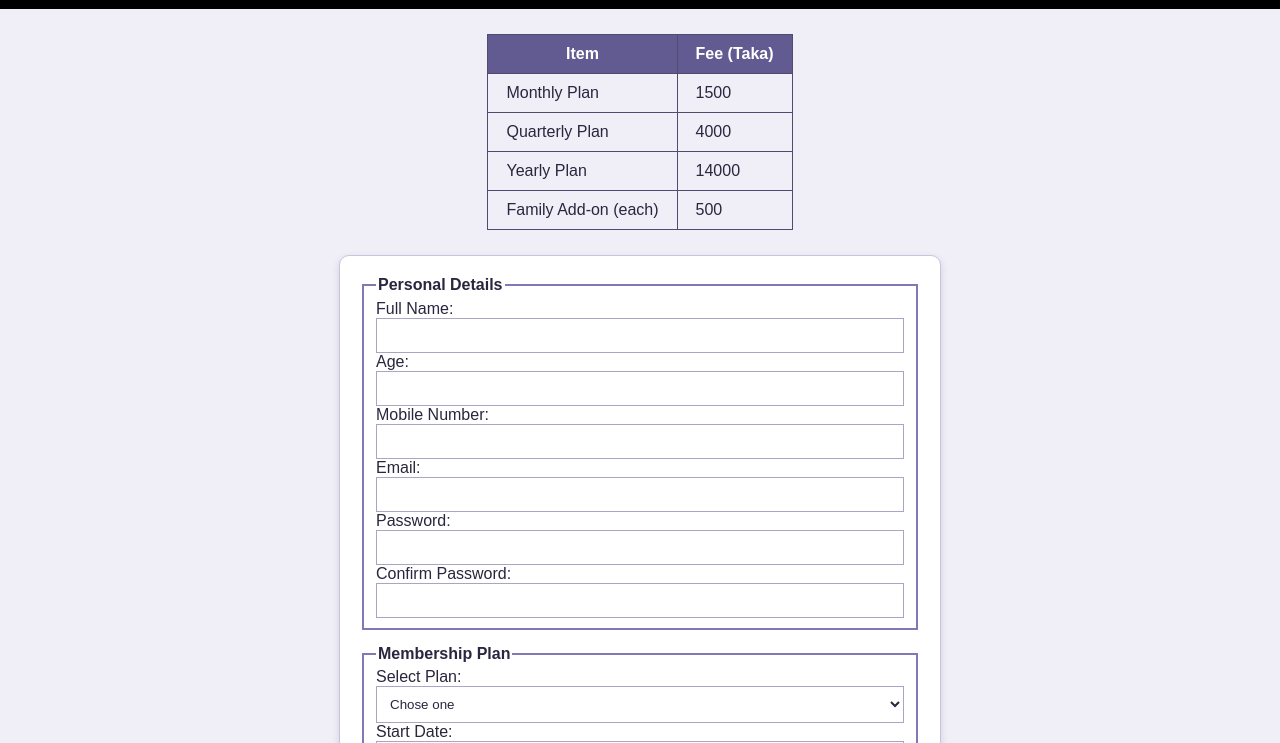
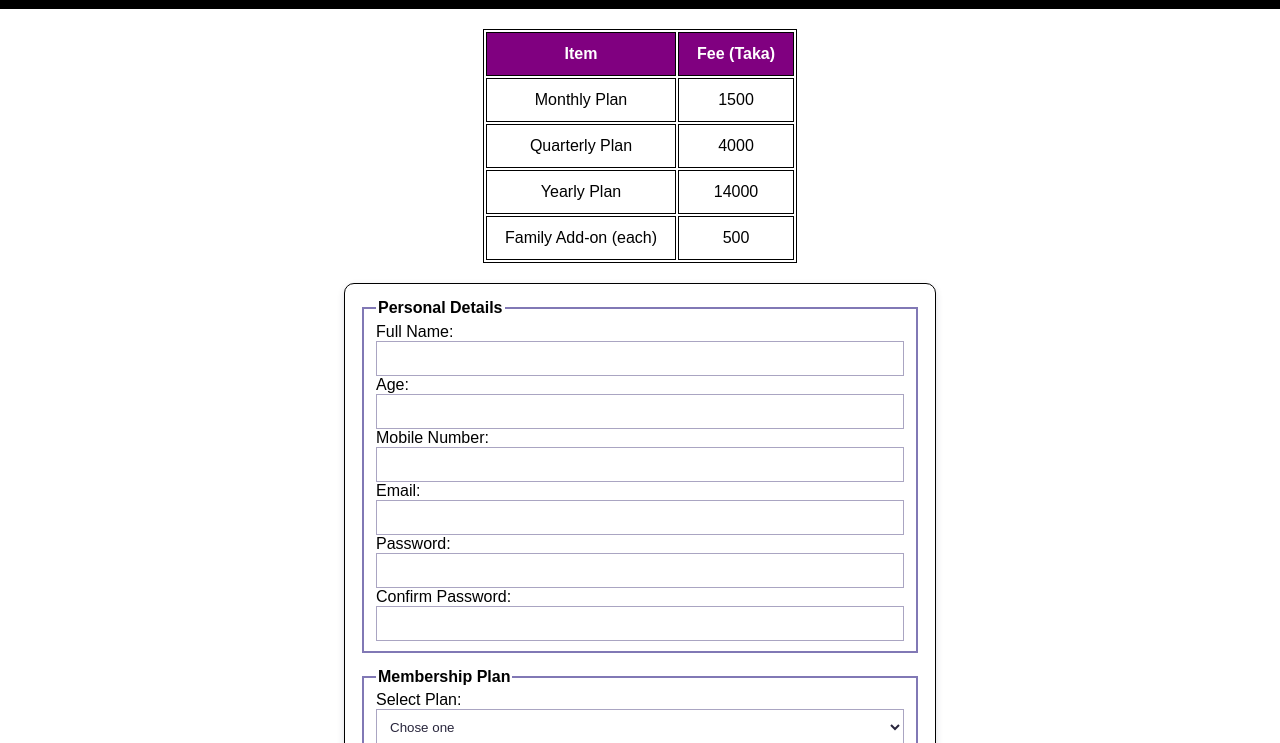
Before and after one commit to fahim-foysal007/Web-Tech-Lab, a plain HTML site: page lab4/index.html in a window 1280 px wide. Shown: the part 52-795 px from the top of the page. Drawn offline with Linux system fonts and the light colour scheme.

Commit message:
Improvements

```diff
--- a/lab4/style.css
+++ b/lab4/style.css
@@ -1,16 +1,12 @@
-html {
-  color-scheme: light;
-}
-
 body {
-  color: #29263d;
-  background-color: #f0eff8;
+  color:black;
+  background-color:light yellow;
   font-family: Arial, sans-serif;
   margin: 0;
 }
 
 header {
- background-color: #000000;
+ background-color: black;
   color: white;
   text-align: center;
   padding: 12px;
@@ -25,28 +21,29 @@ h1 {
 }
 
 table {
-  border-collapse: collapse;
-  margin: 25px auto;
+  border: 1px solid black;
+  margin: 20px auto;
 }
 
 th, td {
-  border: 1px solid #514b70;
-  padding: 10px 18px;
+  border: 1px solid black;
+  padding: 12px 18px;
+  text-align: center;
 }
 
 th {
-  background-color: #625b91;
+  background-color: purple;
   color: white;
 }
 
 form {
   max-width: 560px;
-  margin: 25px auto;
-  padding: 20px;
-  background-color: #ffffff;
-  border: 1px solid #c8c4dc;
+  margin:15px auto;
+  padding: 15px;
+  background-color: white;
+  border: 1px solid black;
   border-radius: 10px;
-  box-shadow: 0 3px 7px rgba(37, 32, 68, 0.15);
+  box-shadow: 0 3px 7px rgba(35, 32, 68, 0.15);
 }
 
 fieldset {
@@ -91,7 +88,7 @@ select:focus {
 }
 
 button {
-  background-color: #7964c8;
+  background-color: blue;
   color: white;
   padding: 10px 22px;
   border: none;
@@ -112,7 +109,7 @@ button:disabled {
 }
 
 .error {
-  color: #d62839;
+  color: red;
   font-size: 12px;
 }
 
```
